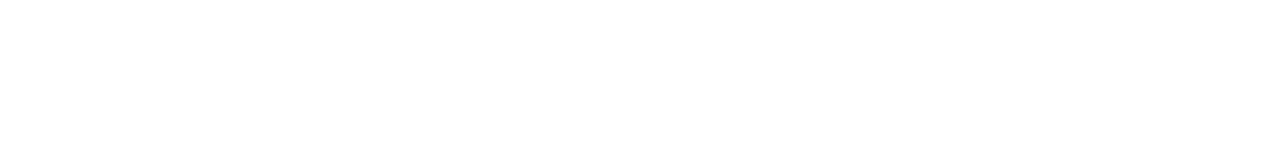
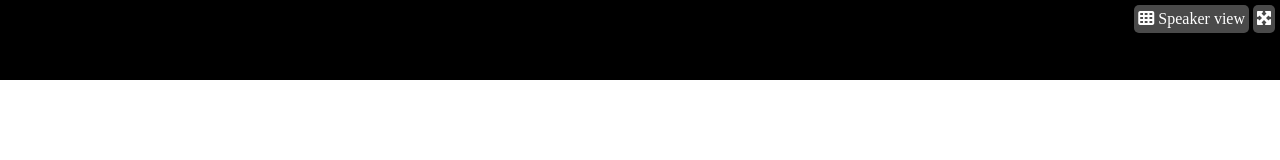
Before and after one commit to JacopoNa/html-css-zoom, a plain HTML site: page index.html in a window 1280 px wide. Drawn offline with Linux system fonts and the light colour scheme.

Commit message:
header done

```diff
--- a/css/style.css
+++ b/css/style.css
@@ -0,0 +1,55 @@
+/* reset */
+
+* {
+    margin: 0;
+    padding: 0;
+    box-sizing: border-box;
+}
+
+/* header */
+header {
+    height: 80px;
+    background-color: black;
+    color: white;
+    display: flex;
+    justify-content: flex-end;
+    position: fixed;
+    z-index: 10;
+    top: 0;
+    left: 0;
+    right: 0;
+}
+
+nav {
+    margin-top: 3px;
+    margin-right: 3px;
+}
+
+ul {
+    list-style-type: none;
+    display: flex;
+}
+
+li {
+    margin: 2px;
+    background-color: #4a4a4a;
+    padding: 5px 4px;
+    border-radius: 5px;
+}
+
+a {
+    text-decoration: none;
+    color: white;
+}
+
+/* main */
+
+main {
+    margin-top: 80px;
+    height: calc(100vh - 180px);
+}
+
+/* footer */
+footer {
+    height: 100px;
+}
--- a/index.html
+++ b/index.html
@@ -4,10 +4,30 @@
     <meta charset="UTF-8">
     <meta http-equiv="X-UA-Compatible" content="IE=edge">
     <meta name="viewport" content="width=device-width, initial-scale=1.0">
-    <title>Document</title>
+    <title>Zoom</title>
+    <link rel="stylesheet" href="https://cdnjs.cloudflare.com/ajax/libs/font-awesome/6.1.1/css/all.min.css" integrity="sha512-KfkfwYDsLkIlwQp6LFnl8zNdLGxu9YAA1QvwINks4PhcElQSvqcyVLLD9aMhXd13uQjoXtEKNosOWaZqXgel0g==" crossorigin="anonymous" referrerpolicy="no-referrer" />
     <link rel="stylesheet" href="css/style.css">
 </head>
 <body>
+    <!-- header -->
+    <header>
+        <nav>
+            <ul>
+                <li><a href="#"><i class="fas fa-th" aria-hidden="true"></i> Speaker view</a></li>
+                <li><a href="#"><i class="fas fa-expand-arrows-alt" aria-hidden="true"></i></a></li>
+            </ul>
+        </nav>
 
+    </header>
+
+    <!-- main -->
+    <main>
+
+    </main>
+
+    <!-- footer -->
+    <footer>
+
+    </footer>
 </body>
 </html>
```
